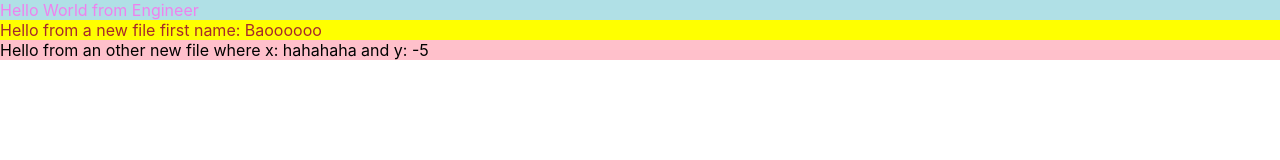
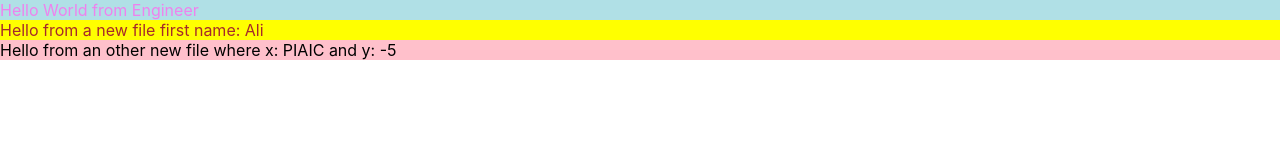
Before and after one commit to AliRa22aq/basic-react-app, a React (Create React App) app: page / in a window 1280 px wide. Shown: the top 160 px of the page. Built offline with nearby package versions, Linux system fonts and the light colour scheme.

Commit message:
Update App.js

```diff
--- a/src/App.js
+++ b/src/App.js
@@ -7,8 +7,8 @@ import './Hello.css'
 
 function App(props) {
   return <div className="c"> Hello World from {props.name}
-  <Hello firstname="Baoooooo"/>
-  <Hello2 x="hahahaha" y={5-10}/>
+  <Hello firstname="Ali"/>
+  <Hello2 x="PIAIC" y={5-10}/>
   </div>
 }
 
```
